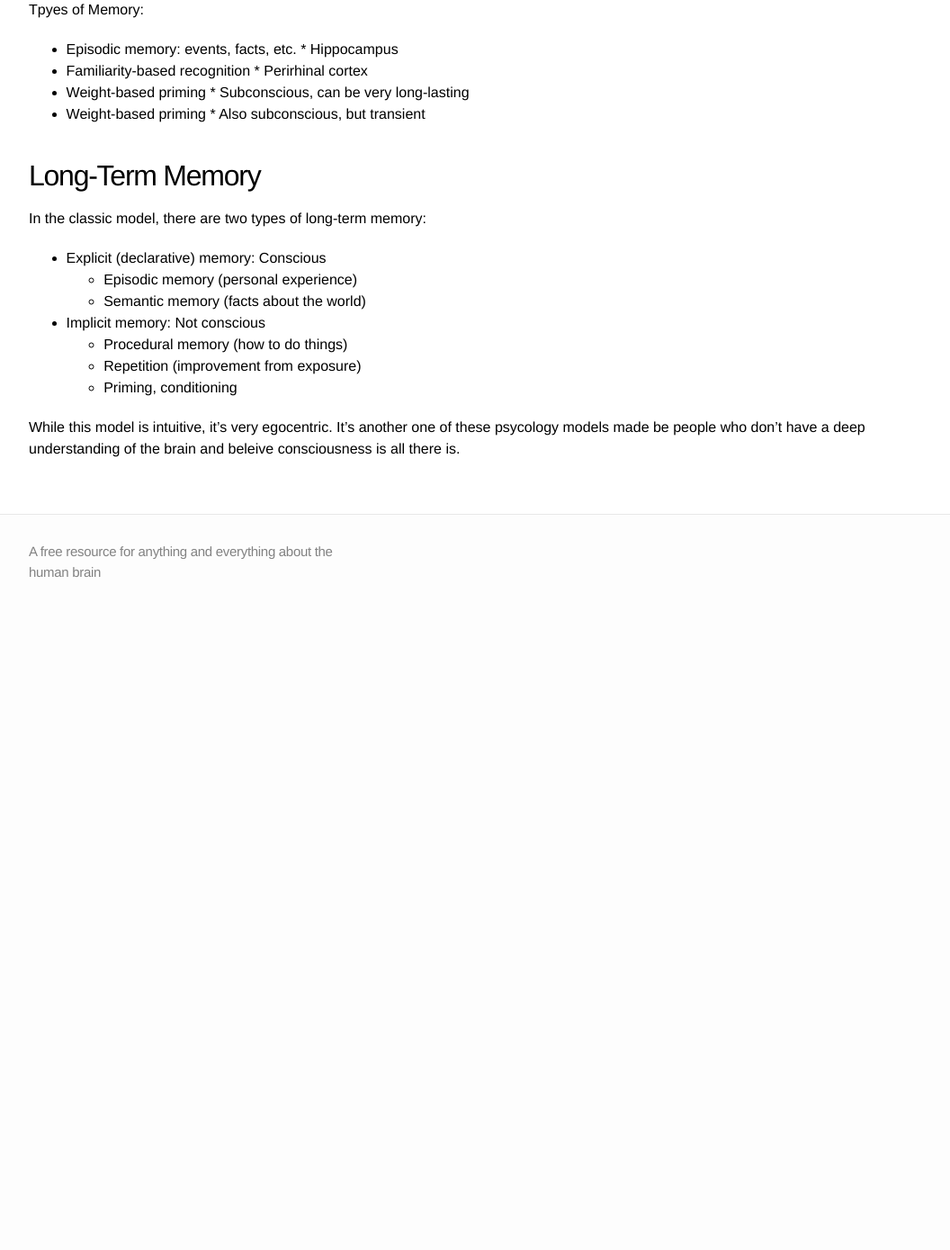
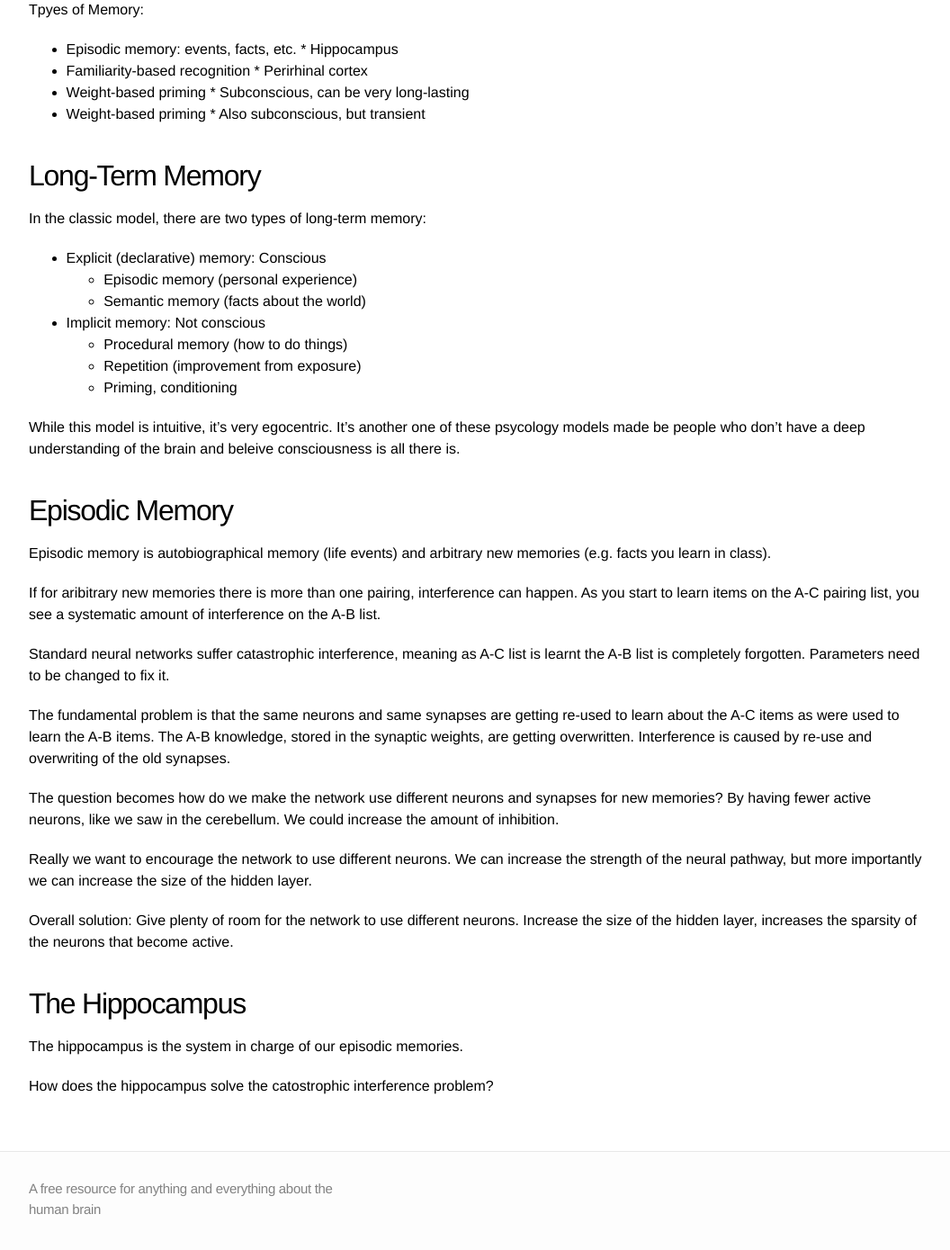
Before and after one commit to mdelsole/brain-nexus, a Jekyll site: the page built from computational-neuroscience/Memory/index.markdown, in a window 1280 px wide and 1400 px high, scrolled down 1306 px. Shown: the top 1389 px of the window at 90% size, without its empty margins (108-1164 px from the left). Built offline with Jekyll 4.4.1, drawn with Linux system fonts in a browser that asks for light colours; before the commit the page ends 1998 px from its top, so only the background shows below that.

Commit message:
episodic memory

```diff
--- a/computational-neuroscience/Memory/index.markdown
+++ b/computational-neuroscience/Memory/index.markdown
@@ -72,3 +72,25 @@ In the classic model, there are two types of long-term memory:
    * Priming, conditioning
 
 While this model is intuitive, it's very egocentric. It's another one of these psycology models made be people who don't have a deep understanding of the brain and beleive consciousness is all there is.
+
+## Episodic Memory
+
+Episodic memory is autobiographical memory (life events) and arbitrary new memories (e.g. facts you learn in class).
+
+If for aribitrary new memories there is more than one pairing, interference can happen. As you start to learn items on the A-C pairing list, you see a systematic amount of interference on the A-B list.
+
+Standard neural networks suffer catastrophic interference, meaning as A-C list is learnt the A-B list is completely forgotten. Parameters need to be changed to fix it.
+
+The fundamental problem is that the same neurons and same synapses are getting re-used to learn about the A-C items as were used to learn the A-B items. The A-B knowledge, stored in the synaptic weights, are getting overwritten. Interference is caused by re-use and overwriting of the old synapses.
+
+The question becomes how do we make the network use different neurons and synapses for new memories? By having fewer active neurons, like we saw in the cerebellum. We could increase the amount of inhibition.
+
+Really we want to encourage the network to use different neurons. We can increase the strength of the neural pathway, but more importantly we can increase the size of the hidden layer.
+
+Overall solution: Give plenty of room for the network to use different neurons. Increase the size of the hidden layer, increases the sparsity of the neurons that become active.
+
+## The Hippocampus
+
+The hippocampus is the system in charge of our episodic memories.
+
+How does the hippocampus solve the catostrophic interference problem?
```
